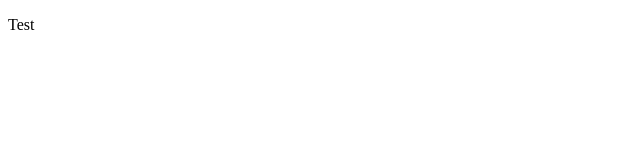
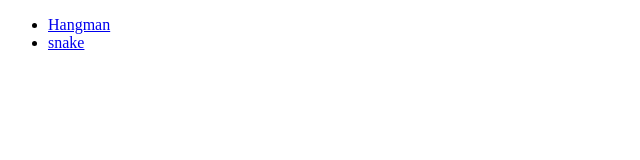
Before and after one commit to gprice1129/kidsgames, a plain HTML site: page index.html in a window 1280 px wide. Shown: the whole page, without its empty margins (0-640 px from the left). Drawn offline with Linux system fonts and the light colour scheme.

Commit message:
add games

```diff
--- a/index.html
+++ b/index.html
@@ -6,6 +6,9 @@
     <title>Kids Games</title>
 </head>
 <body>
-    <p>Test</p>
+    <ul>
+        <li><a href="hangman/hangman.html">Hangman</a></li>
+        <li><a href="snake/snake.html">snake</a></li>
+    </ul>
 </body>
 </html>
```
